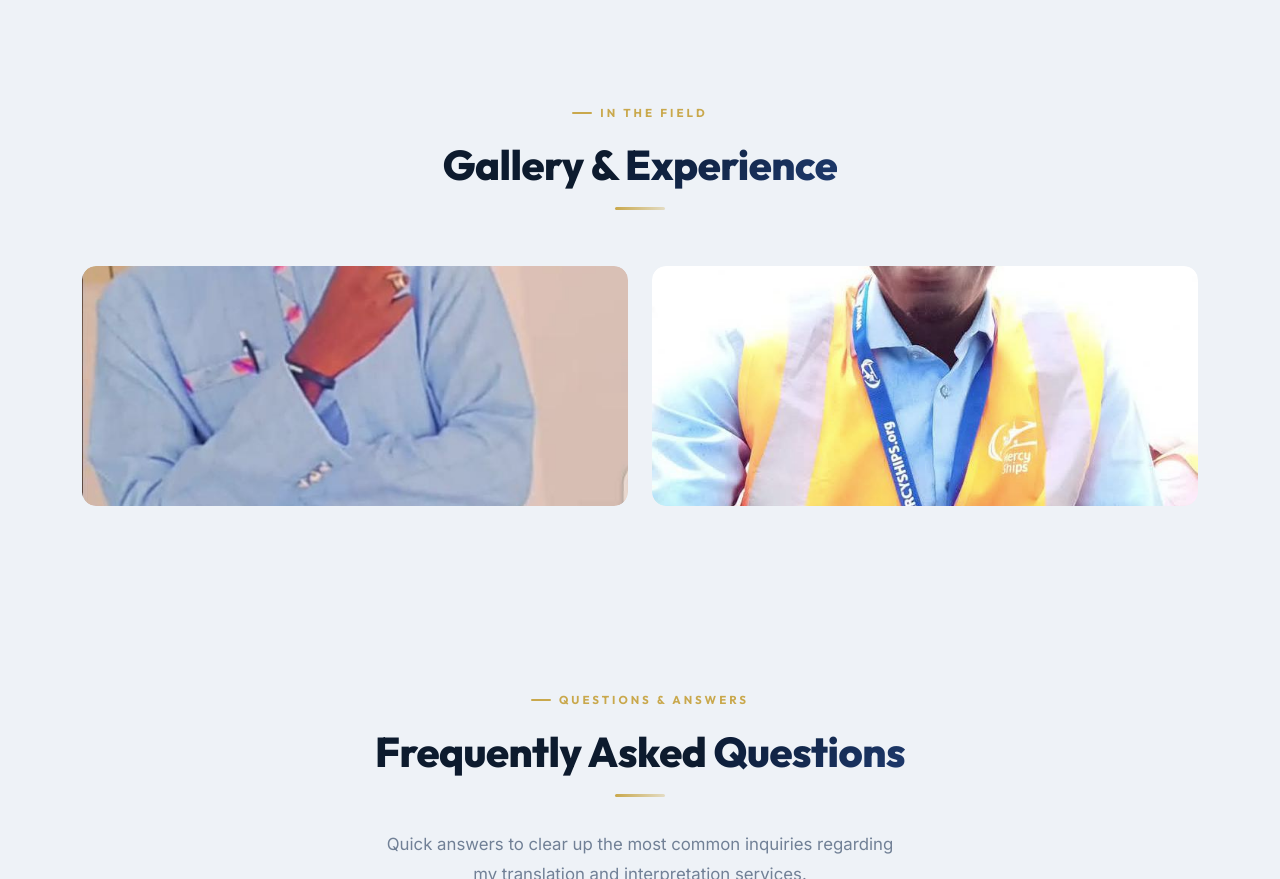
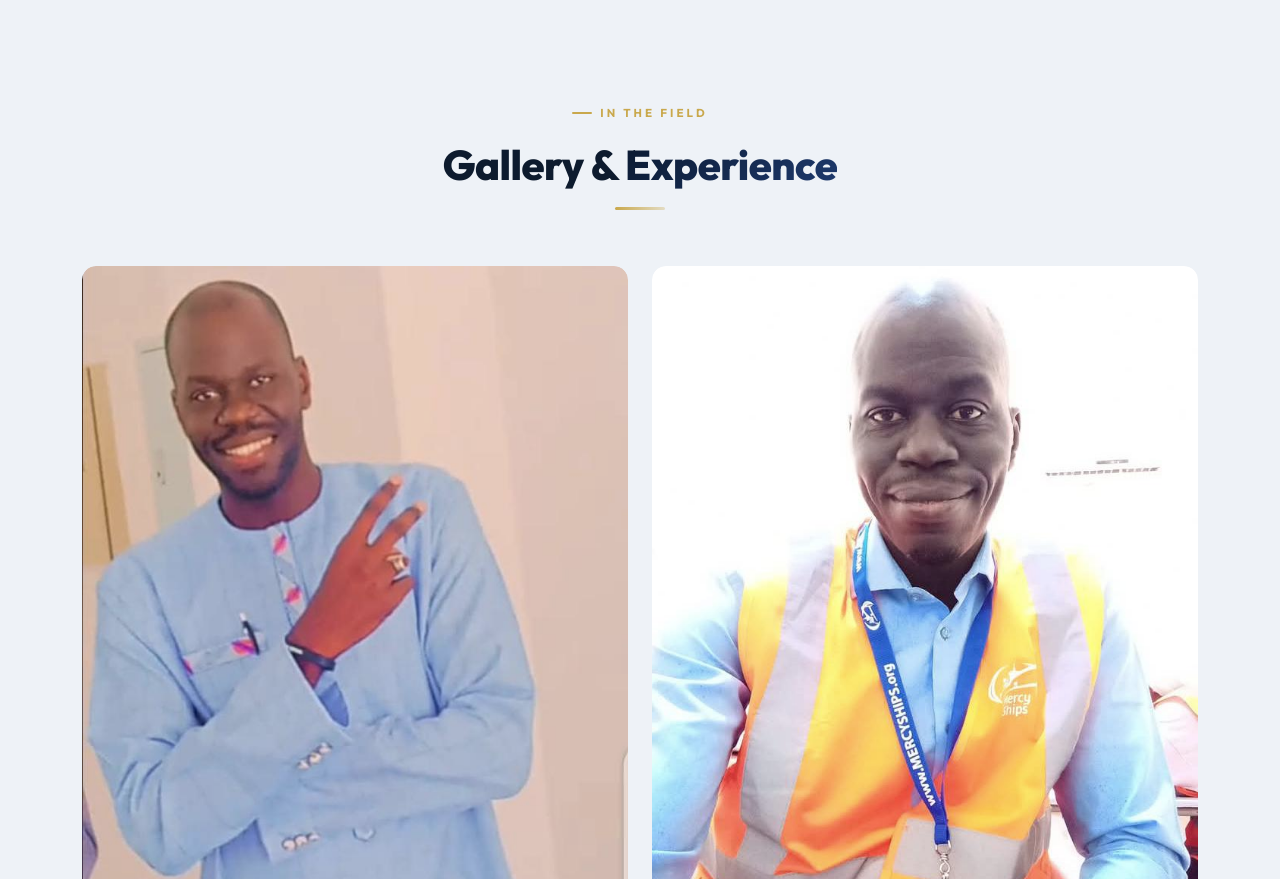
Before and after one commit to bamba9928/translingopro, a Django app: page / in a window 1280 px wide. Shown: the part 5621-6500 px from the top of the page. Run offline with Django 5.2, Linux system fonts and the light colour scheme.

Commit message:
Fix gallery: afficher photos entières sans couper le visage
Co-Authored-By: Claude Opus 4.6 <noreply@anthropic.com>

```diff
--- a/lingoservices/static/css/style.css
+++ b/lingoservices/static/css/style.css
@@ -1585,8 +1585,8 @@ section { overflow: hidden; }
 
 .gallery-img {
   width: 100%;
-  height: 240px;
-  object-fit: cover;
+  height: auto;
+  object-fit: contain;
   border-radius: var(--radius-md);
   cursor: pointer;
   transition: transform var(--transition-base), box-shadow var(--transition-base), filter var(--transition-base);
```
